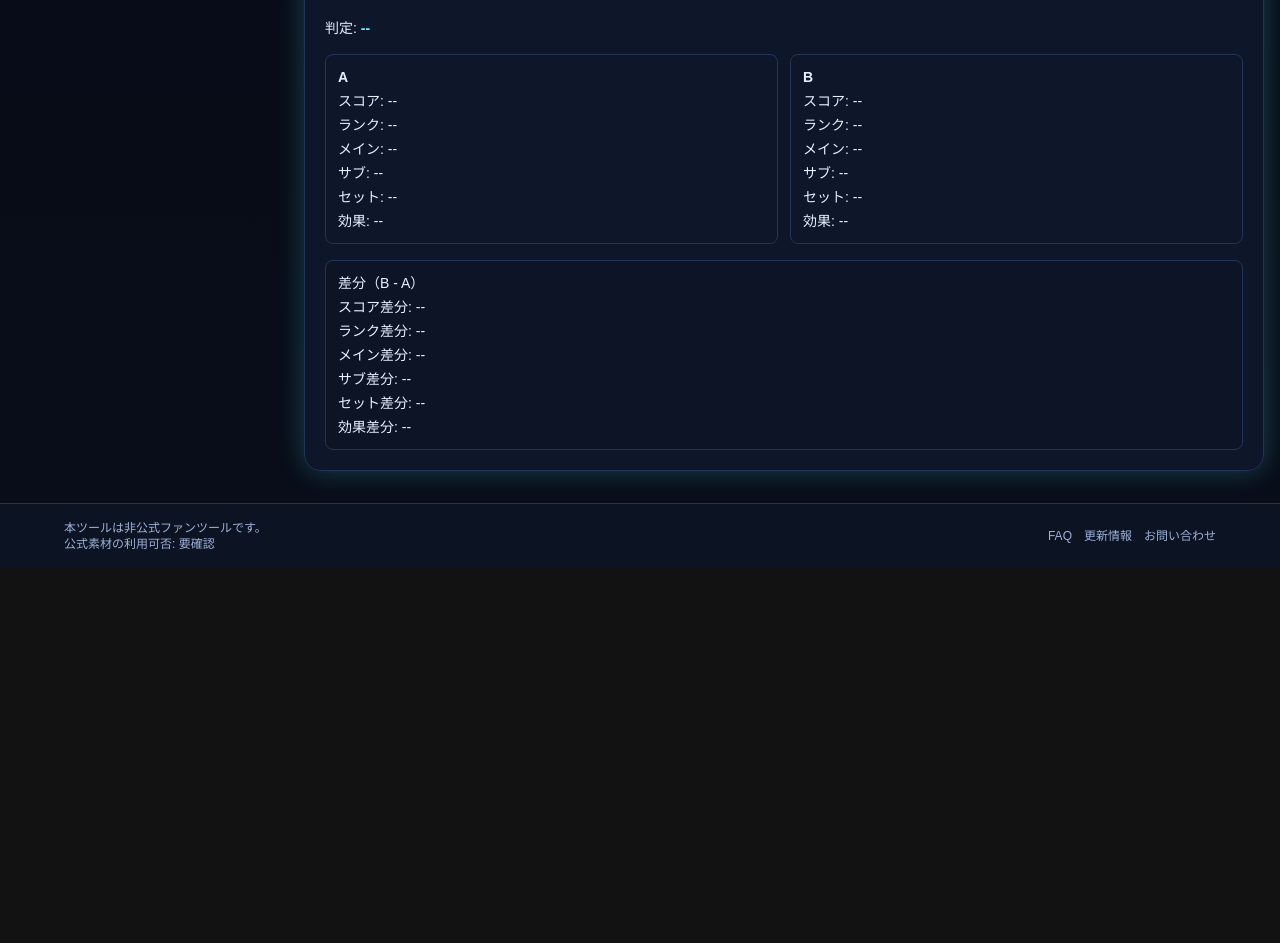
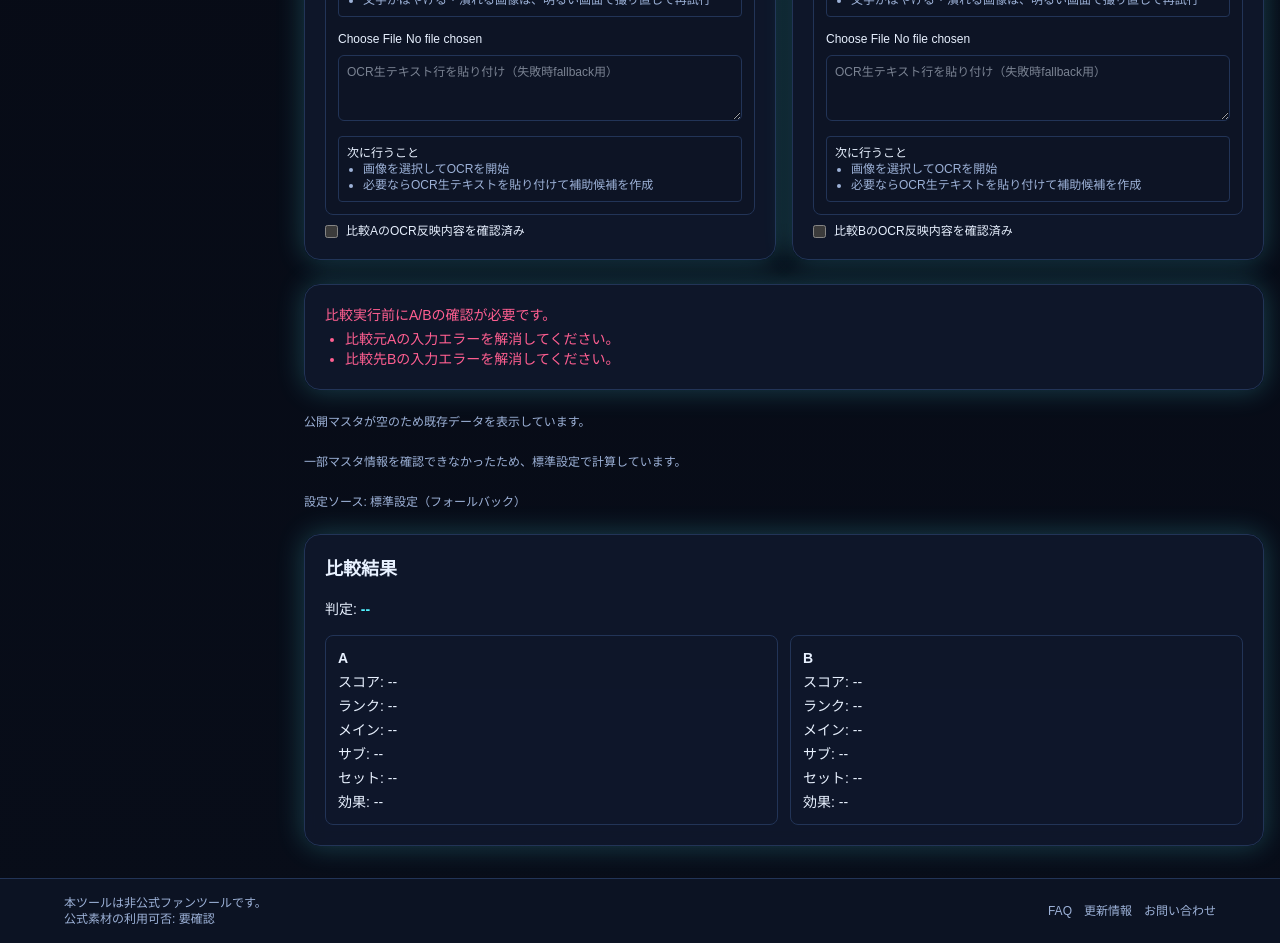
Before and after one commit to mizzz-dev/NTE-Build-Score-Calculator, a Next.js app: page /compare in a window 1280 px wide. Shown: the part 1000-1943 px from the top of the page. Before the commit the page ends 1568 px from the top, so only its background shows below. Built offline with nearby package versions, Linux system fonts and the light colour scheme; no server answers; the database is empty.

Commit message:
Issue #115: /compare OCR入力補助の最小導入とA/Bガード実装

```diff
--- a/src/features/compare/components/ComparePageContainer.tsx
+++ b/src/features/compare/components/ComparePageContainer.tsx
@@ -1,12 +1,16 @@
 'use client';
 
-import { useMemo, useState } from 'react';
+import { useCallback, useMemo, useRef, useState } from 'react';
 import { NeonPanel } from '@/components/ui/NeonPanel';
 import { SectionHeader } from '@/components/ui/SectionHeader';
 import type { SlotType, StatKey } from '@/lib/score/types';
 import { calculateCompareResult, type CompareBuildForm, validateCompareForm } from '../lib/compareCalculator';
 import { usePublicMaster } from '@/features/public-master/usePublicMaster';
 import { resolveScoreConfig } from '@/features/score/lib/scoreConfigResolver';
+import { ScoreOcrAssistPanel } from '@/features/ocr/components/ScoreOcrAssistPanel';
+import { createBrowserTesseractAdapter, type OcrProgressStatus } from '@/features/ocr/lib/adapter';
+import { runScoreOcrAssist } from '@/features/ocr/lib/scoreOcrAssist';
+import { applyCompareOcrDraftToForm, canRunCompareWithOcrGuard, createInitialCompareOcrSideState, type CompareOcrSideState, type CompareSide } from '../lib/compareOcr';
 
 const SLOT_LABELS: Record<SlotType, string> = { cartridge: 'カートリッジ', module: 'モジュール', gear: 'ギア', console: 'コンソール' };
 const DEFAULT_STAT_KEYS: StatKey[] = ['atk_percent', 'crit_rate', 'crit_dmg', 'hp_flat'];
@@ -17,57 +21,75 @@ const initialForm = (): CompareBuildForm => ({
 
 export function ComparePageContainer() {
   const [formA, setFormA] = useState<CompareBuildForm>(initialForm);
+  const [formB, setFormB] = useState<CompareBuildForm>(initialForm);
+  const [ocrA, setOcrA] = useState<CompareOcrSideState>(createInitialCompareOcrSideState());
+  const [ocrB, setOcrB] = useState<CompareOcrSideState>(createInitialCompareOcrSideState());
+  const [ocrRawTextA, setOcrRawTextA] = useState('');
+  const [ocrRawTextB, setOcrRawTextB] = useState('');
+  const [ocrProgressA, setOcrProgressA] = useState<'idle' | OcrProgressStatus>('idle');
+  const [ocrProgressB, setOcrProgressB] = useState<'idle' | OcrProgressStatus>('idle');
+  const startedRefA = useRef<number | null>(null);
+  const startedRefB = useRef<number | null>(null);
+  const [elapsedA, setElapsedA] = useState(0);
+  const [elapsedB, setElapsedB] = useState(0);
+
   const { loading: masterLoading, warning: masterWarning, viewModel, data: masterData, source: masterSource } = usePublicMaster();
   const roleOptions = viewModel?.roleOptions ?? [];
   const characterOptions = viewModel?.characterOptions ?? [];
-  const [formB, setFormB] = useState<CompareBuildForm>(initialForm);
+  const statusCandidates = useMemo(() => masterData?.statuses ?? [], [masterData?.statuses]);
   const scoreConfigState = useMemo(() => resolveScoreConfig(masterData && masterSource ? { data: masterData, source: masterSource, warning: masterWarning } : null), [masterData, masterSource, masterWarning]);
   const statKeys = useMemo(() => Object.keys(scoreConfigState.config.statRanges) as StatKey[], [scoreConfigState.config]);
 
   const errorsA = useMemo(() => validateCompareForm(formA), [formA]);
   const errorsB = useMemo(() => validateCompareForm(formB), [formB]);
-  const compareResult = useMemo(() => (errorsA.length === 0 && errorsB.length === 0 ? calculateCompareResult(formA, formB, scoreConfigState.config) : null), [errorsA.length, errorsB.length, formA, formB, scoreConfigState.config]);
+  const guard = useMemo(() => canRunCompareWithOcrGuard({ formAErrors: errorsA, formBErrors: errorsB, sideA: ocrA, sideB: ocrB }), [errorsA, errorsB, ocrA, ocrB]);
+  const compareResult = useMemo(() => (guard.canCompare ? calculateCompareResult(formA, formB, scoreConfigState.config) : null), [guard.canCompare, formA, formB, scoreConfigState.config]);
 
-  const superiority = !compareResult
-    ? '--'
-    : compareResult.scoreDiff > 0
-      ? 'B が優位'
-      : compareResult.scoreDiff < 0
-        ? 'A が優位'
-        : '同点';
+  const handleOcr = useCallback(async (side: CompareSide, file: File | null) => {
+    if (!file) return;
+    const setState = side === 'A' ? setOcrA : setOcrB;
+    const rawText = side === 'A' ? ocrRawTextA : ocrRawTextB;
+    const setProgress = side === 'A' ? setOcrProgressA : setOcrProgressB;
+    const startedRef = side === 'A' ? startedRefA : startedRefB;
+    const setElapsed = side === 'A' ? setElapsedA : setElapsedB;
+    setState((prev) => ({ ...prev, status: 'processing', error: null, reviewAcknowledged: false }));
+    setProgress('loading_engine');
+    startedRef.current = Date.now();
+    setElapsed(0);
+    const adapter = createBrowserTesseractAdapter((status) => {
+      setProgress(status);
+      if (startedRef.current) setElapsed(Date.now() - startedRef.current);
+    });
+    const result = await runScoreOcrAssist({ file, rawText, statusCandidates, adapter });
+    setState({ status: result.status, error: result.error, candidate: result.candidate, reviewAcknowledged: false });
+    setProgress('idle');
+  }, [ocrRawTextA, ocrRawTextB, statusCandidates]);
 
-  return (
-    <div className="space-y-6">
-      <SectionHeader title="ビルド比較" subtitle="比較元Aと比較先Bの装備入力から、スコア・ランク・内訳差分を確認できます。" />
+  const superiority = !compareResult ? '--' : compareResult.scoreDiff > 0 ? 'B が優位' : compareResult.scoreDiff < 0 ? 'A が優位' : '同点';
+
+  return (<div className="space-y-6"><SectionHeader title="ビルド比較" subtitle="比較元Aと比較先Bの装備入力から、スコア・ランク・内訳差分を確認できます。" />
     <div className="grid gap-4 lg:grid-cols-2">
       <BuildFormCard label="比較元 A" form={formA} onChange={setFormA} errors={errorsA} roleOptions={roleOptions} characterOptions={characterOptions} statKeys={statKeys} />
       <BuildFormCard label="比較先 B" form={formB} onChange={setFormB} errors={errorsB} roleOptions={roleOptions} characterOptions={characterOptions} statKeys={statKeys} />
     </div>
+    <div className="grid gap-4 lg:grid-cols-2">
+      <CompareOcrCard side="A" state={ocrA} rawText={ocrRawTextA} progressStatus={ocrProgressA} elapsedMs={elapsedA} statKeys={statKeys} onRawTextChange={setOcrRawTextA} onSelectImage={(f) => handleOcr('A', f)} onUpdateState={setOcrA} onApply={() => { setFormA((curr) => applyCompareOcrDraftToForm(ocrA.candidate, curr)); setOcrA((p) => ({ ...p, reviewAcknowledged: true })); }} />
+      <CompareOcrCard side="B" state={ocrB} rawText={ocrRawTextB} progressStatus={ocrProgressB} elapsedMs={elapsedB} statKeys={statKeys} onRawTextChange={setOcrRawTextB} onSelectImage={(f) => handleOcr('B', f)} onUpdateState={setOcrB} onApply={() => { setFormB((curr) => applyCompareOcrDraftToForm(ocrB.candidate, curr)); setOcrB((p) => ({ ...p, reviewAcknowledged: true })); }} />
+    </div>
+    {!guard.canCompare && <NeonPanel className="space-y-1 text-sm"><p className="font-medium text-[var(--color-danger)]">比較実行前にA/Bの確認が必要です。</p><ul className="list-disc pl-5 text-[var(--color-danger)]">{guard.reasons.map((r) => <li key={r}>{r}</li>)}</ul></NeonPanel>}
 
     {masterLoading && <p className="text-xs text-[var(--color-text-secondary)]">公開マスタを読み込み中です...</p>}
     {masterWarning && <p className="text-xs text-[var(--color-text-secondary)]">{masterWarning}</p>}
     {scoreConfigState.notice && <p className="text-xs text-[var(--color-text-secondary)]">{scoreConfigState.notice}</p>}
     <p className="text-xs text-[var(--color-text-secondary)]">設定ソース: {scoreConfigState.source === 'public-master' ? '公開マスタ' : '標準設定（フォールバック）'}</p>
-      <NeonPanel className="space-y-4">
-        <h2 className="text-lg font-semibold">比較結果</h2>
-        <p className="text-sm">判定: <span className="font-bold text-[var(--color-accent)]">{superiority}</span></p>
-        <div className="grid gap-3 md:grid-cols-2">
-          <ResultCard title="A" score={compareResult?.resultA.buildScoreNormalized} rank={compareResult?.resultA.rank} breakdown={compareResult?.breakdownA} />
-          <ResultCard title="B" score={compareResult?.resultB.buildScoreNormalized} rank={compareResult?.resultB.rank} breakdown={compareResult?.breakdownB} />
-        </div>
+    <NeonPanel className="space-y-4"><h2 className="text-lg font-semibold">比較結果</h2><p className="text-sm">判定: <span className="font-bold text-[var(--color-accent)]">{superiority}</span></p>
+      <div className="grid gap-3 md:grid-cols-2"><ResultCard title="A" score={compareResult?.resultA.buildScoreNormalized} rank={compareResult?.resultA.rank} breakdown={compareResult?.breakdownA} /><ResultCard title="B" score={compareResult?.resultB.buildScoreNormalized} rank={compareResult?.resultB.rank} breakdown={compareResult?.breakdownB} /></div></NeonPanel></div>);
+}
 
-        <div className="rounded-lg border border-[var(--color-border)] bg-[var(--color-bg-elevated)] p-3 text-sm space-y-1">
-          <p>差分（B - A）</p>
-          <p>スコア差分: {compareResult ? formatSigned(compareResult.scoreDiff) : '--'}</p>
-          <p>ランク差分: {compareResult?.rankDiffLabel ?? '--'}</p>
-          <p>メイン差分: {compareResult ? formatSigned(compareResult.breakdownDiff.main) : '--'}</p>
-          <p>サブ差分: {compareResult ? formatSigned(compareResult.breakdownDiff.sub) : '--'}</p>
-          <p>セット差分: {compareResult ? formatSigned(compareResult.breakdownDiff.set) : '--'}</p>
-          <p>効果差分: {compareResult ? formatSigned(compareResult.breakdownDiff.effect) : '--'}</p>
-        </div>
-      </NeonPanel>
-    </div>
-  );
+function CompareOcrCard({ side, state, rawText, progressStatus, elapsedMs, statKeys, onRawTextChange, onSelectImage, onUpdateState, onApply }: { side: CompareSide; state: CompareOcrSideState; rawText: string; progressStatus: 'idle' | OcrProgressStatus; elapsedMs: number; statKeys: StatKey[]; onRawTextChange: (v: string) => void; onSelectImage: (f: File | null) => void; onUpdateState: (updater: (prev: CompareOcrSideState) => CompareOcrSideState) => void; onApply: () => void }) {
+  return <NeonPanel className="space-y-2"><ScoreOcrAssistPanel status={state.status} progressStatus={progressStatus} processingElapsedMs={elapsedMs} error={state.error} rawText={rawText} candidate={state.candidate} panelTitle={`OCR入力補助（比較${side}）`} statKeyOptions={statKeys} onRawTextChange={onRawTextChange} onSelectImage={onSelectImage} onUpdateCandidate={(next) => onUpdateState((prev) => ({ ...prev, candidate: next, reviewAcknowledged: false }))} onApplyCandidate={onApply} />
+  {state.status === 'error' && <p className="text-xs text-[var(--color-danger)]">比較{side}のみOCR失敗。手動入力で継続できます。</p>}
+  <label className="flex items-center gap-2 text-xs"><input type="checkbox" checked={state.reviewAcknowledged} onChange={(e) => onUpdateState((prev) => ({ ...prev, reviewAcknowledged: e.target.checked }))} />比較{side}のOCR反映内容を確認済み</label></NeonPanel>;
 }
 
 function BuildFormCard({ label, form, onChange, errors, roleOptions, characterOptions, statKeys }: { label: string; form: CompareBuildForm; onChange: (next: CompareBuildForm) => void; errors: string[]; roleOptions: Array<{ id: string; label: string }>; characterOptions: Array<{ id: string; label: string }>; statKeys: StatKey[] }) {
@@ -115,8 +137,4 @@ function BuildFormCard({ label, form, onChange, errors, roleOptions, characterOp
   );
 }
 
-function ResultCard({ title, score, rank, breakdown }: { title: string; score?: number; rank?: string; breakdown?: { main: number; sub: number; set: number; effect: number } }) {
-  return <div className="rounded-lg border border-[var(--color-border)] p-3 text-sm space-y-1"><p className="font-semibold">{title}</p><p>スコア: {score != null ? score.toFixed(2) : '--'}</p><p>ランク: {rank ?? '--'}</p><p>メイン: {breakdown ? breakdown.main.toFixed(2) : '--'}</p><p>サブ: {breakdown ? breakdown.sub.toFixed(2) : '--'}</p><p>セット: {breakdown ? breakdown.set.toFixed(2) : '--'}</p><p>効果: {breakdown ? breakdown.effect.toFixed(2) : '--'}</p></div>;
-}
-
-function formatSigned(value: number): string { return `${value >= 0 ? '+' : ''}${value.toFixed(2)}`; }
+function ResultCard({ title, score, rank, breakdown }: { title: string; score?: number; rank?: string; breakdown?: { main: number; sub: number; set: number; effect: number } }) { return <div className="rounded-lg border border-[var(--color-border)] p-3 text-sm space-y-1"><p className="font-semibold">{title}</p><p>スコア: {score != null ? score.toFixed(2) : '--'}</p><p>ランク: {rank ?? '--'}</p><p>メイン: {breakdown ? breakdown.main.toFixed(2) : '--'}</p><p>サブ: {breakdown ? breakdown.sub.toFixed(2) : '--'}</p><p>セット: {breakdown ? breakdown.set.toFixed(2) : '--'}</p><p>効果: {breakdown ? breakdown.effect.toFixed(2) : '--'}</p></div>; }
--- /dev/null
+++ b/src/features/compare/lib/compareOcr.ts
@@ -0,0 +1,46 @@
+import type { CompareBuildForm } from './compareCalculator';
+import { applyScoreOcrCandidateToForm, canApplyScoreOcrCandidate, type ScoreOcrCandidate } from '@/features/ocr/lib/scoreOcrAssist';
+
+export type CompareSide = 'A' | 'B';
+
+export type CompareOcrSideState = {
+  status: 'idle' | 'processing' | 'success' | 'error' | 'needs_review';
+  candidate: ScoreOcrCandidate | null;
+  reviewAcknowledged: boolean;
+  error: string | null;
+};
+
+export function createInitialCompareOcrSideState(): CompareOcrSideState {
+  return { status: 'idle', candidate: null, reviewAcknowledged: false, error: null };
+}
+
+export function unresolvedCount(candidate: ScoreOcrCandidate | null): number {
+  if (!candidate) return 0;
+  return (candidate.requiresManualMain ? 1 : 0) + candidate.subStats.filter((sub) => sub.requiresManual).length;
+}
+
+export function canRunCompareWithOcrGuard(params: { formAErrors: string[]; formBErrors: string[]; sideA: CompareOcrSideState; sideB: CompareOcrSideState }): { canCompare: boolean; reasons: string[] } {
+  const reasons: string[] = [];
+  if (params.formAErrors.length > 0) reasons.push('比較元Aの入力エラーを解消してください。');
+  if (params.formBErrors.length > 0) reasons.push('比較先Bの入力エラーを解消してください。');
+
+  const sides: Array<{ label: string; state: CompareOcrSideState }> = [
+    { label: 'A', state: params.sideA },
+    { label: 'B', state: params.sideB },
+  ];
+
+  sides.forEach(({ label, state }) => {
+    if (!state.candidate) return;
+    const unresolved = unresolvedCount(state.candidate);
+    if (!state.reviewAcknowledged) reasons.push(`比較${label}はOCR下書き確認が未完了です。`);
+    if (state.status === 'error') reasons.push(`比較${label}でOCR失敗状態が残っています。手動入力へ戻るか再試行してください。`);
+    if (unresolved > 0) reasons.push(`比較${label}に未確定OCR項目が${unresolved}件あります。`);
+  });
+
+  return { canCompare: reasons.length === 0, reasons };
+}
+
+export function applyCompareOcrDraftToForm(candidate: ScoreOcrCandidate | null, current: CompareBuildForm): CompareBuildForm {
+  if (!candidate || !canApplyScoreOcrCandidate(candidate)) return current;
+  return applyScoreOcrCandidateToForm(candidate, current);
+}
```
Also changed, not shown: 5 other files (tests, documents, lock files or other folders). Lines whose indentation alone changed are shown as unchanged.
